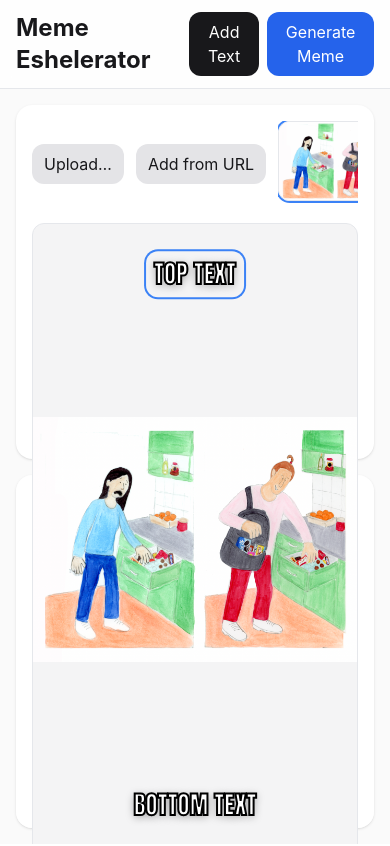
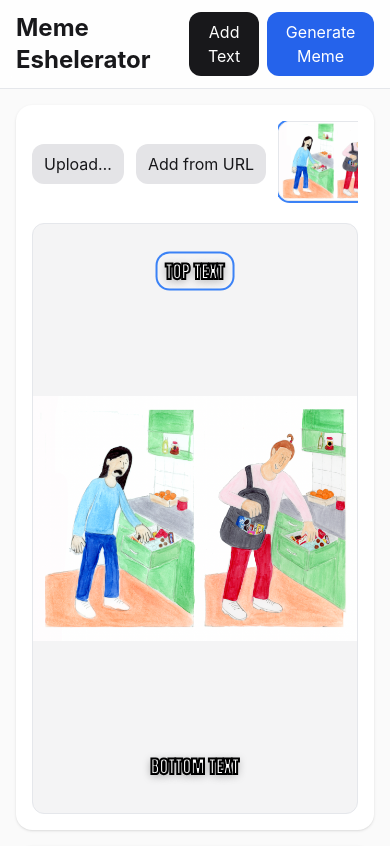
Before and after one commit to Ayelets/meme-app, a React (Create React App) app: page / in a window 390 px wide. Shown: the top 846 px of the page. Built offline with nearby package versions, Linux system fonts and the light colour scheme.

Commit message:
Add files via upload

```diff
--- a/src/App.js
+++ b/src/App.js
@@ -470,7 +470,7 @@ useEffect(() => {
     }
     const ratio = img ? (img.naturalHeight / img.naturalWidth) : (3 / 4);
     const w = el.clientWidth || el.offsetWidth || 0;
-    const h = Math.min(Math.round(w * ratio * 1.30), Math.round(window.innerHeight * 0.90));
+    const h = Math.min(Math.round(w * ratio * 1.30), Math.round(window.innerHeight * 0.8));
     el.style.height = `${h}px`;
   };
 
@@ -483,7 +483,7 @@ useEffect(() => {
 
 
   return (
-    <div className="h-screen flex flex-col overflow-hidden bg-zinc-50 text-zinc-900">
+    <div className="min-h-screen flex flex-col overflow-y-auto bg-zinc-50 text-zinc-900">
       <header className="sticky top-0 z-10 bg-white/80 backdrop-blur border-b">
         <div className="w-full px-4 py-3 flex items-center gap-3">
           <span className="text-2xl font-bold">Meme Eshelerator</span>
@@ -494,7 +494,11 @@ useEffect(() => {
         </div>
       </header>
 
-      <main className="max-w-none w-full px-4 md:px-6 py-4 flex-1 min-h-0 grid grid-cols-1 lg:grid-cols-[minmax(0,1fr)_360px] gap-4 items-stretch overflow-hidden">
+      <main
+        className="max-w-none w-full px-4 md:px-6 py-4 flex-1 min-h-0 grid grid-cols-1 lg:grid-cols-[minmax(0,1fr)_360px] gap-4 items-stretch overflow-y-auto lg:overflow-hidden"
+        style={{ WebkitOverflowScrolling: 'touch' }}
+      >
+
         {/* Editor */}
         <section className="bg-white rounded-2xl shadow p-4 flex flex-col min-h-0">
           {/* Image roller */}
@@ -529,8 +533,8 @@ useEffect(() => {
             onPointerMove={onPointerMove}
             onPointerUp={onPointerUp}
             onPointerLeave={onPointerUp}
-            className="relative w-full bg-zinc-100 rounded-xl overflow-hidden border touch-none"
-            style={{ aspectRatio: aspect, maxHeight: '95vh', minHeight: '75vh' }}
+            className="relative w-full bg-zinc-100 rounded-xl overflow-hidden border touch-pan-y"
+            style={{ aspectRatio: aspect, maxHeight: '80vh', minHeight: '70vh' }}
           >
           <img
             src={activeUrl}
@@ -683,7 +687,7 @@ function DraggableText({ data, isActive, containerRef, onPointerDown, onChange,
           fontStyle: data.italic ? 'italic' : 'normal',
           textAlign: data.align,
           textTransform: data.uppercase ? 'uppercase' : 'none',
-          fontSize: `clamp(12px, ${Math.round(data.fontSize * 0.7)}px, ${data.fontSize}px)`,
+          fontSize: `clamp(12px, ${Math.round(data.fontSize * 0.5)}px, ${data.fontSize}px)`,
           lineHeight: 1.2,
           letterSpacing: 0,
           color: data.color,
@@ -713,7 +717,7 @@ function DraggableText({ data, isActive, containerRef, onPointerDown, onChange,
     textAlign: data.align,
     textTransform: data.uppercase ? 'uppercase' : 'none',
     textShadow: data.shadow ? '0 2px 8px rgba(0,0,0,.4)' : 'none',
-    fontSize: `clamp(12px, ${Math.round(data.fontSize * 0.7)}px, ${data.fontSize}px)`,
+    fontSize: `clamp(12px, ${Math.round(data.fontSize * 0.5)}px, ${data.fontSize}px)`,
     color: data.color,
     WebkitTextStroke: `${data.strokeWidth}px ${data.strokeColor}`,
   };
```
